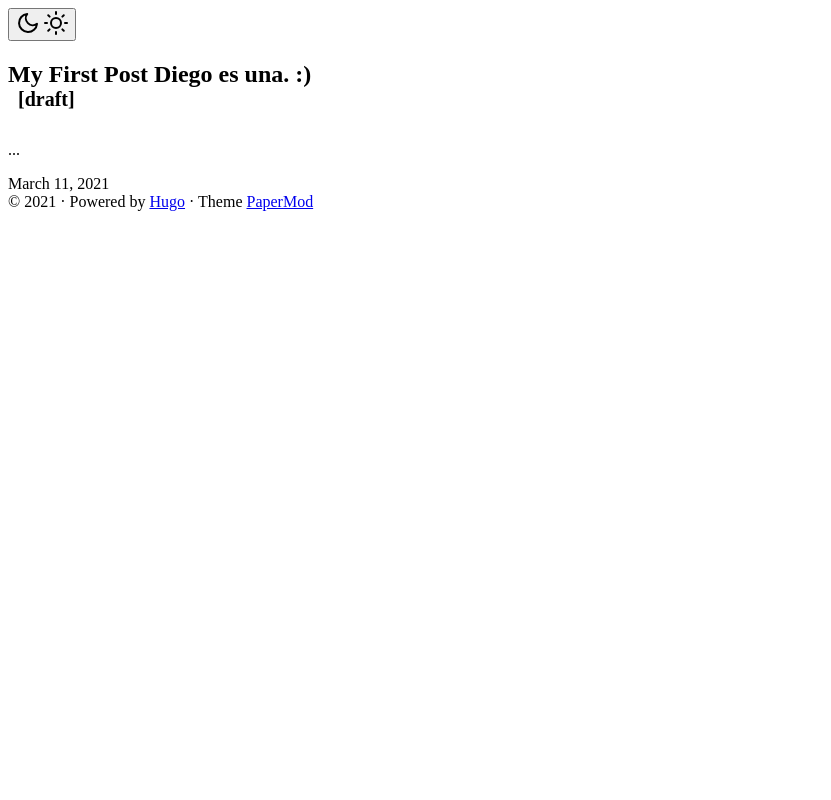
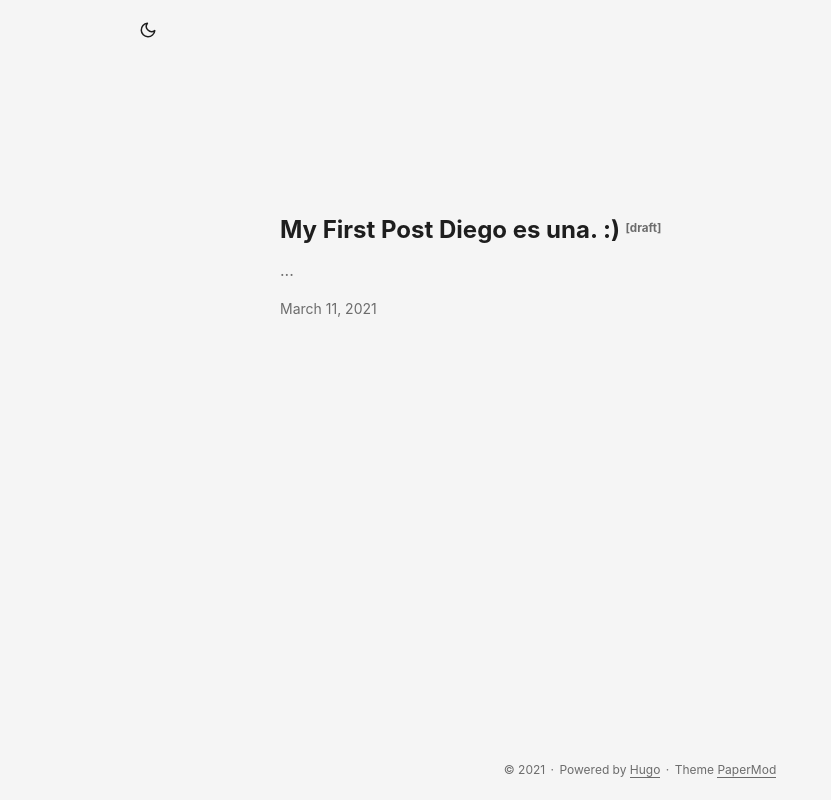
Before and after one commit to lfdel24/blog, a plain HTML site: page index.html in a window 1280 px wide. Shown: the whole page, without its empty margins (0-831 px from the left). Drawn offline with Linux system fonts and the light colour scheme; the site is published under a folder, as on GitHub Pages, so addresses that start at the root find nothing.

Commit message:
Update index.html

```diff
--- a/index.html
+++ b/index.html
@@ -11,7 +11,7 @@
 <meta name="description" content="">
 <meta name="author" content="">
 <link rel="canonical" href="/" />
-<link href="/assets/css/stylesheet.min.0e4a1b49e740c28140e9ee4945aab2f86cb0a7bfbf5a5d612d0cb5df7d6141f4.css" integrity="sha256-DkobSedAwoFA6e5JRaqy&#43;Gywp7&#43;/Wl1hLQy1331hQfQ=" rel="preload stylesheet"
+<link href="assets/css/stylesheet.min.0e4a1b49e740c28140e9ee4945aab2f86cb0a7bfbf5a5d612d0cb5df7d6141f4.css" integrity="sha256-DkobSedAwoFA6e5JRaqy&#43;Gywp7&#43;/Wl1hLQy1331hQfQ=" rel="preload stylesheet"
     as="style">
 
 <link rel="icon" href="favicon.ico">
```
